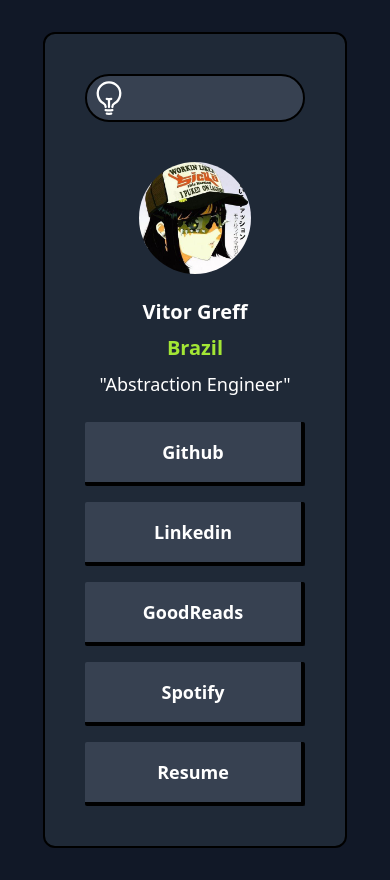
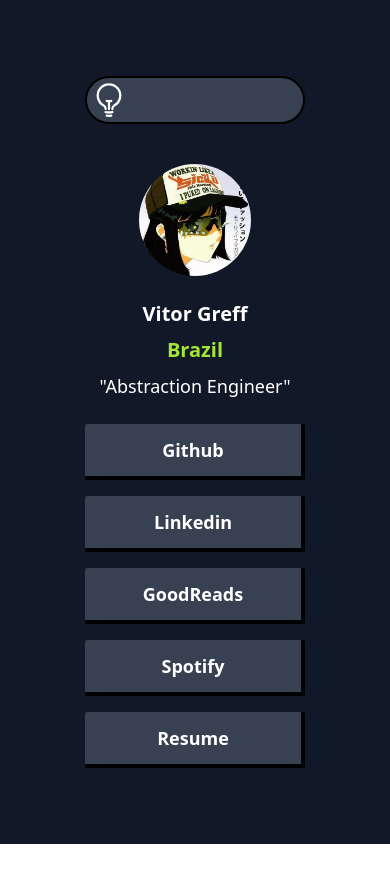
Before and after one commit to VitorGreff/link-tree, a React (Vite) app: page / in a window 390 px wide. After the commit the page ends 844 px from the top, so only its background shows below. Built offline with nearby package versions, Linux system fonts and the light colour scheme.

Commit message:
border adjusted

```diff
--- a/src/components/Layout.tsx
+++ b/src/components/Layout.tsx
@@ -8,7 +8,7 @@
   const { theme, changeTheme } = useAppData()
 
   return (
-    <div className={`flex flex-col justify-center items-center border-2 dark:bg-gray-800 border-gray-500 dark:border-black rounded-xl gap-4 p-10 bg-gray-100`}>
+    <div className={`flex flex-col justify-center items-center sm:border-2 dark:sm:bg-gray-800 border-gray-500 dark:border-black rounded-xl gap-4 p-10 sm:bg-gray-100`}>
       <ThemeButton theme={theme} changeTheme={changeTheme} />
       <Photo />
 
--- a/src/components/LinkButton.tsx
+++ b/src/components/LinkButton.tsx
@@ -6,6 +6,6 @@
 
 export default function LinkButton(props: linkProps) {
   return (
-    <a href={props.url} className={`flex justify-center items-center py-4 w-full sm:w-[400px] bg-indigo-400 hover:bg-indigo-600 hover:scale-110 duration-75 rounded-sm font-semibold font-black text-lg cursor-pointer border-b-4 border-r-4 border-black dark:text-white dark:bg-gray-700 dark:hover:bg-lime-600`} target="_blank" rel="noopener noreferrer ">{props.content}</a>
+    <a href={props.url} className={`flex justify-center items-center py-3 w-full sm:w-[400px] bg-indigo-400 hover:bg-indigo-600 hover:scale-110 duration-75 rounded-sm font-semibold font-black text-lg cursor-pointer border-b-4 border-r-4 border-black dark:text-white dark:bg-gray-700 dark:hover:bg-lime-600`} target="_blank" rel="noopener noreferrer ">{props.content}</a>
   )
 }
```
